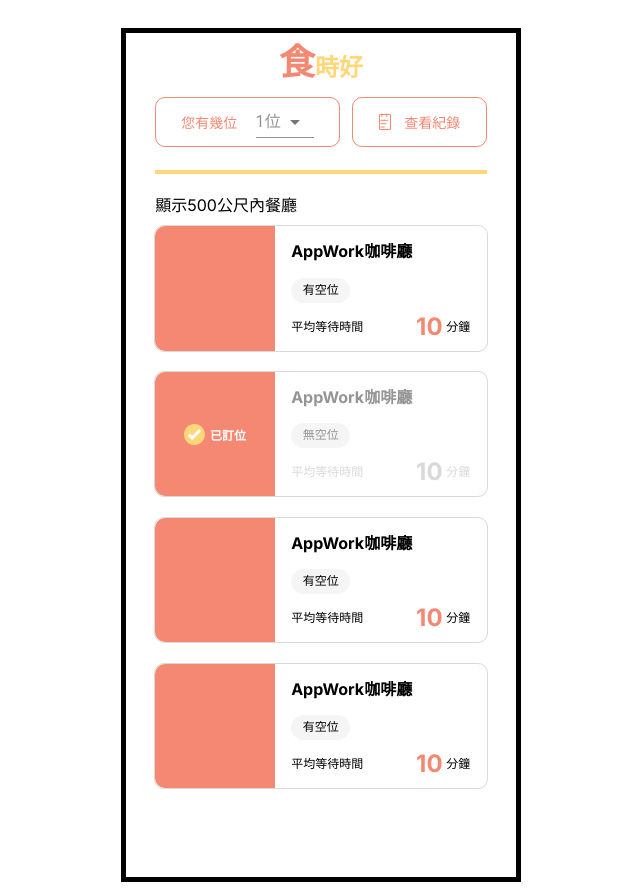
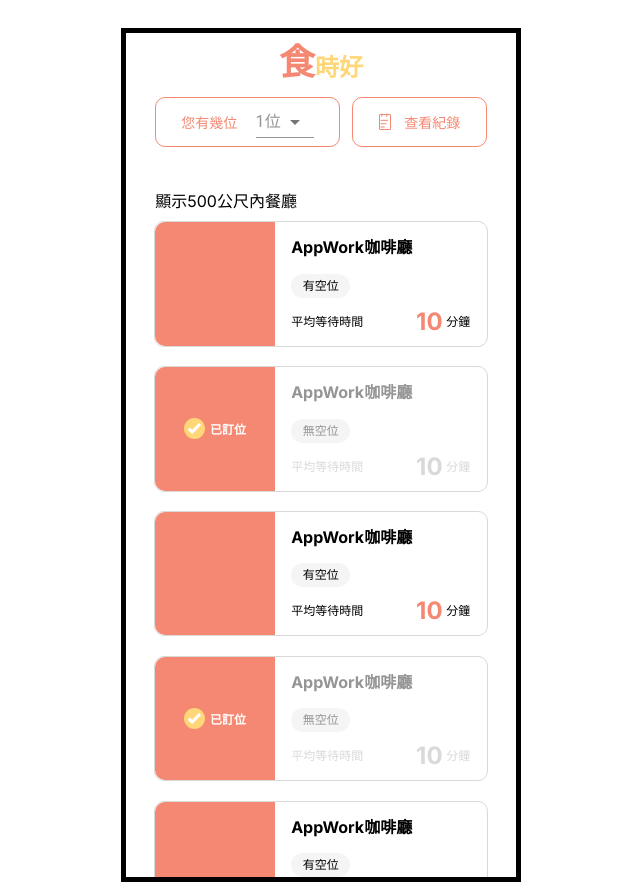
Before and after one commit to zobyyy/RapidDining, a Next.js app in the folder frontend/: page /Home in a window 1280 px wide. Shown: the whole page, without its empty margins (319-959 px from the left). Built offline with nearby package versions, Linux system fonts and the light colour scheme.

Commit message:
style(home page): fix order search

```diff
--- a/frontend/src/pages/Home/Home.module.scss
+++ b/frontend/src/pages/Home/Home.module.scss
@@ -233,7 +233,7 @@
     width: 100%;
     height: 100%;
     background-color: rgba(0, 0, 0, 0.3);
-    z-index: 999;
+    z-index: 100;
 
     .searchBlock {
         position: relative;
@@ -245,6 +245,7 @@
         align-items: center;
         background-color: #fff;
         border-radius: 20px;
+        overflow-y: scroll;
 
         .cancle {
             position: absolute;
--- a/frontend/src/pages/Home/SearchOrder.jsx
+++ b/frontend/src/pages/Home/SearchOrder.jsx
@@ -1,8 +1,9 @@
 import styles from './Home.module.scss'
-import Layouts from '../../components/Layouts'
+import Restaurant from './Restaurant'
 import { useState } from 'react'
+
 export default function SearchOrder({setIsSearch}) {
-  const [phone, setPhone] = useState([]);
+  const [phone, setPhone] = useState('');
   return (
     <div className={styles.overlay}>
       <div className={styles.searchBlock}>
@@ -19,7 +20,7 @@ export default function SearchOrder({setIsSearch}) {
             <button type="button" className={styles.submit}>送出</button>
           </div>
         </div>
-
+        <Restaurant/>
       </div>
     </div>
   )
--- a/frontend/src/pages/Home/index.jsx
+++ b/frontend/src/pages/Home/index.jsx
@@ -11,7 +11,7 @@ import { useState } from 'react'
 
 export default function Home() {
   const [isSearch,setIsSearch] = useState(false);
-  const bookingInfo = [false, true, false, false];
+  const bookingInfo = [false, true, false, true, false];
 
   // 選擇人數
   const BasicSelect = () => {
```
